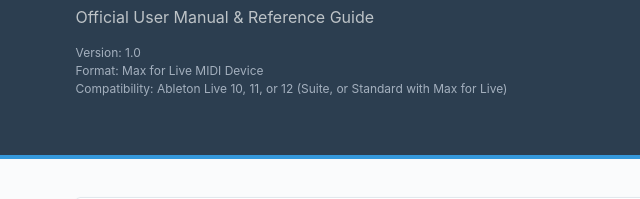
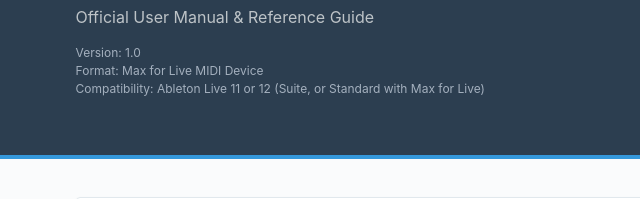
Before and after one commit to hellojoywolf/manual, a plain HTML site: page index.html in a window 1280 px wide. Shown: the part 149-348 px from the top of the page, 0-640 px from the left. Drawn offline with Linux system fonts and the light colour scheme.

Commit message:
Update compatibility information for Ableton Live

```diff
--- a/index.html
+++ b/index.html
@@ -256,7 +256,7 @@
         <div style="margin-top: 15px; font-size: 9pt; color: #a4b0be;">
             Version: 1.0<br>
             Format: Max for Live MIDI Device<br>
-            Compatibility: Ableton Live 10, 11, or 12 (Suite, or Standard with Max for Live)
+            Compatibility: Ableton Live 11 or 12 (Suite, or Standard with Max for Live)
         </div>
     </header>
 
```
